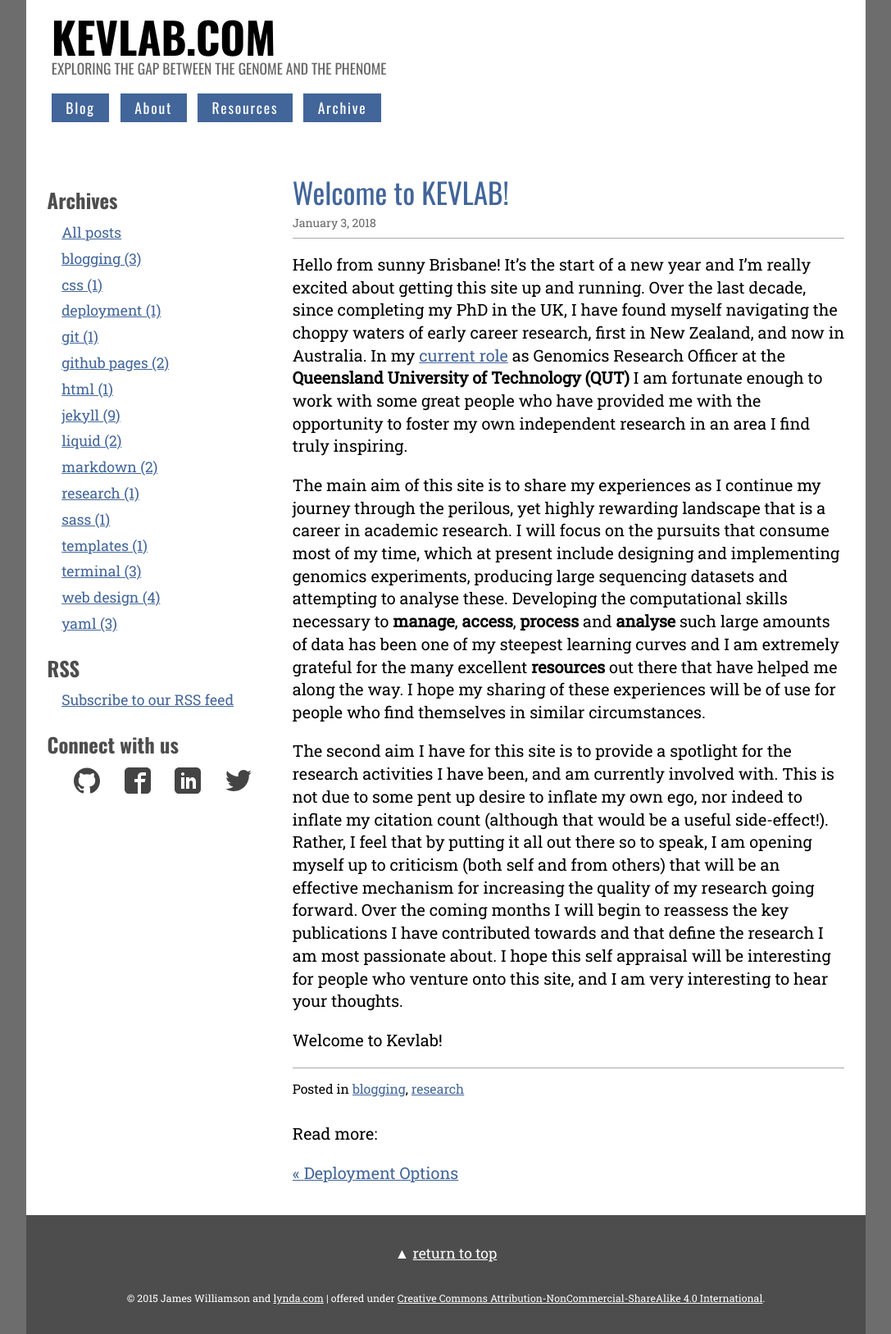
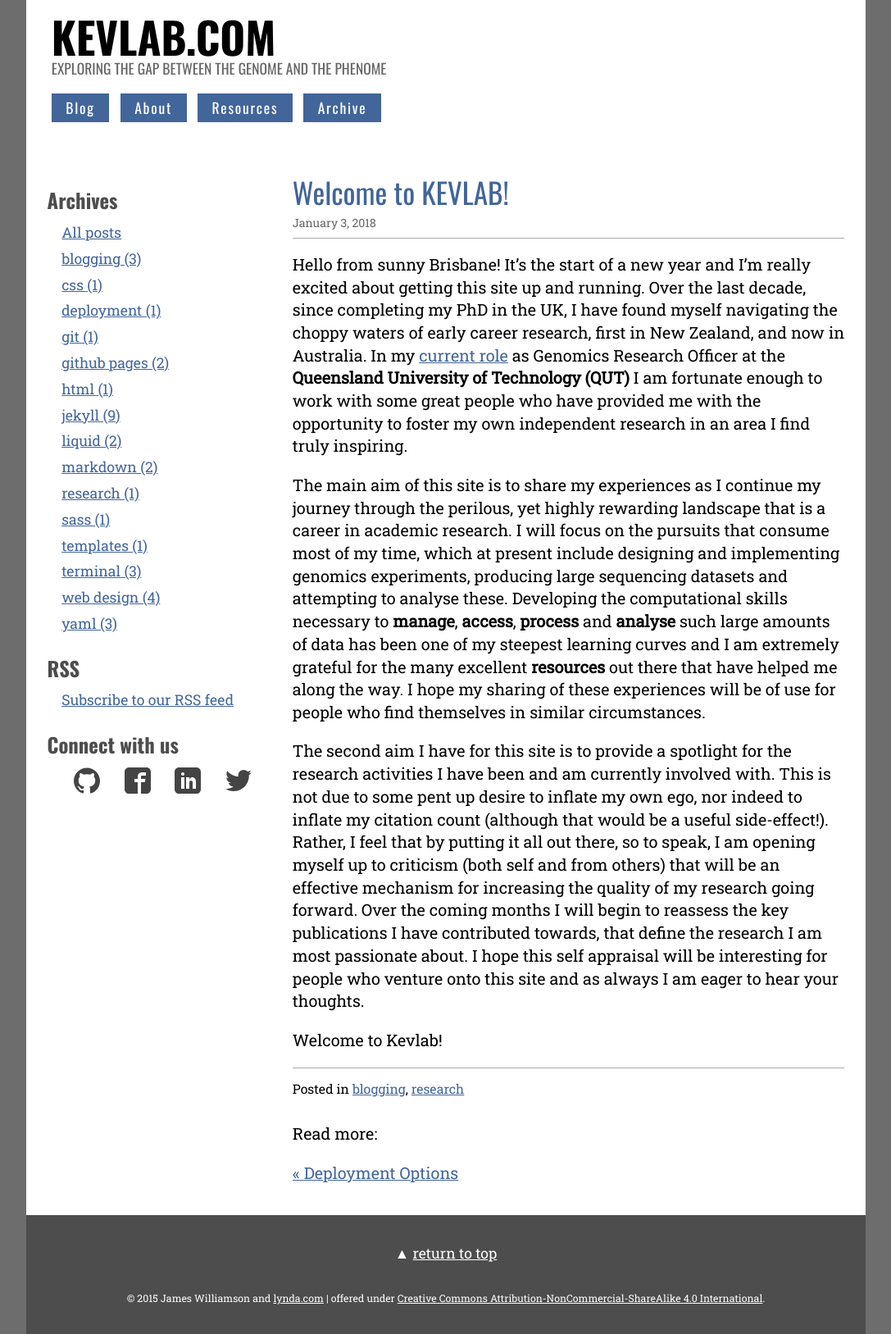
Before and after one commit to kjdudley/kjdudley.github.io, a Jekyll site: the page built from _posts/2018-01-03-welcome-to-kevlab.md, in a window 1280 px wide. Shown: the whole page at 82% size, without its empty margins (96-1183 px from the left). Built offline with Jekyll 4.4.1, drawn with Linux system fonts in a browser that asks for light colours.

Commit message:
typo, grammar corrections

```diff
--- a/_posts/2018-01-03-welcome-to-kevlab.md
+++ b/_posts/2018-01-03-welcome-to-kevlab.md
@@ -9,6 +9,6 @@ Hello from sunny Brisbane! It's the start of a new year and I'm really excited a
 
 The main aim of this site is to share my experiences as I continue my journey through the perilous, yet highly rewarding landscape that is a career in academic research. I will focus on the pursuits that consume most of my time, which at present include designing and implementing genomics experiments, producing large sequencing datasets and attempting to analyse these. Developing the computational skills necessary to **manage**, **access**, **process** and **analyse** such large amounts of data has been one of my steepest learning curves and I am extremely grateful for the many excellent **resources** out there that have helped me along the way. I hope my sharing of these experiences will be of use for people who find themselves in similar circumstances.
 
-The second aim I have for this site is to provide a spotlight for the research activities I have been, and am currently involved with. This is not due to some pent up desire to inflate my own ego, nor indeed to inflate my citation count (although that would be a useful side-effect!). Rather, I feel that by putting it all out there so to speak, I am opening myself up to criticism (both self and from others) that will be an effective mechanism for increasing the quality of my research going forward. Over the coming months I will begin to reassess the key publications I have contributed towards and that define the research I am most passionate about. I hope this self appraisal will be interesting for people who venture onto this site, and I am very interesting to hear your thoughts.
+The second aim I have for this site is to provide a spotlight for the research activities I have been and am currently involved with. This is not due to some pent up desire to inflate my own ego, nor indeed to inflate my citation count (although that would be a useful side-effect!). Rather, I feel that by putting it all out there, so to speak, I am opening myself up to criticism (both self and from others) that will be an effective mechanism for increasing the quality of my research going forward. Over the coming months I will begin to reassess the key publications I have contributed towards, that define the research I am most passionate about. I hope this self appraisal will be interesting for people who venture onto this site and as always I am eager to hear your thoughts.
 
 Welcome to Kevlab!
```
